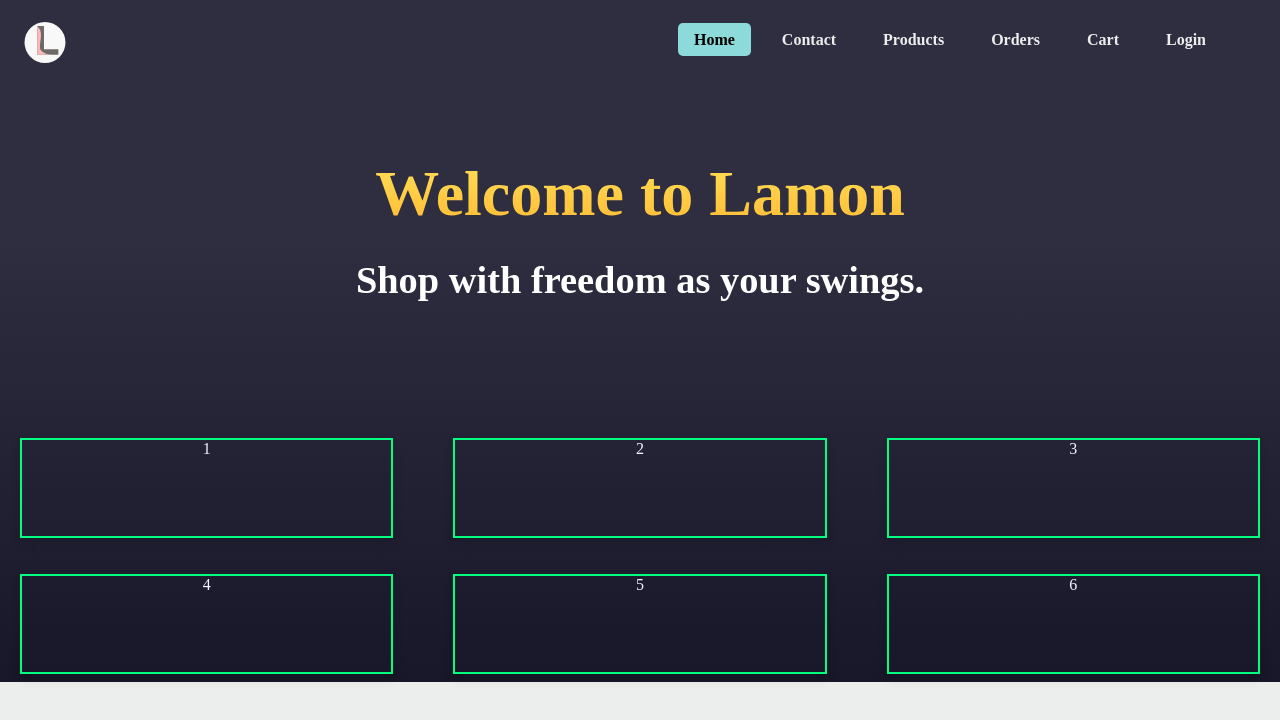
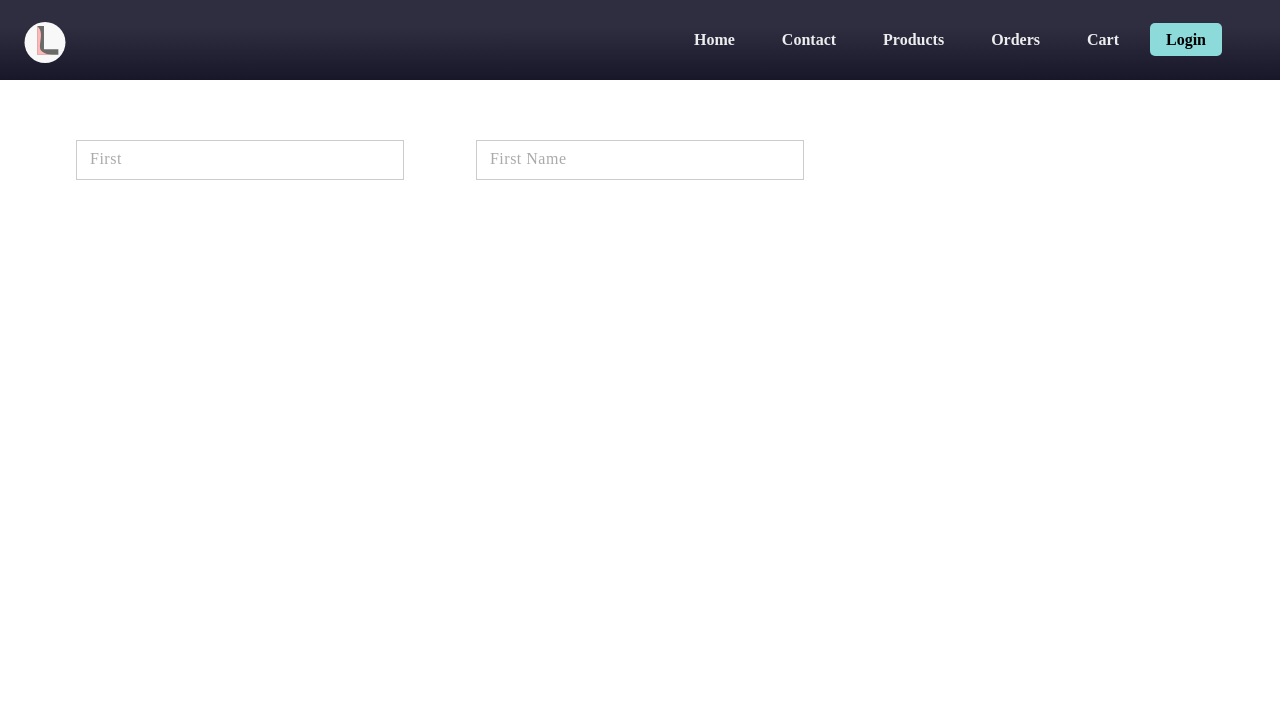
Before and after one commit to amolkhedekar/lamon, a React (Create React App) app: page / in a window 1280 px wide. Shown: the top 720 px of the page. Built offline with nearby package versions, Linux system fonts and the light colour scheme; a web font is replaced by a local one.

Commit message:
Added Login

```diff
--- a/src/App.css
+++ b/src/App.css
@@ -6,7 +6,7 @@
 }
 
 body {
-  background-color: rgb(236, 237, 237);
+  /* background-color: rgb(236, 237, 237); */
 }
 
 .app__home {
--- a/src/App.js
+++ b/src/App.js
@@ -3,13 +3,15 @@ import "./App.css";
 import "./static/fonts/monteserrat.css";
 import Navbar from "./components/navbar/Navbar";
 import Home from "./components/home/Home";
+import SignIn from "./pages/authentication/SignIn";
+import SignUp from "./pages/authentication/SignUp";
 
 function App() {
   return (
     <div className="app">
       <div className="app__home">
         <Navbar />
-        <Home />
+        <SignUp />
       </div>
     </div>
   );
--- a/src/components/navbar/MenuItems.js
+++ b/src/components/navbar/MenuItems.js
@@ -2,7 +2,7 @@ export let menuItems = [
   {
     title: "Home",
     url: "#",
-    class: "header__link active",
+    class: "header__link",
   },
   {
     title: "Contact",
@@ -27,7 +27,7 @@ export let menuItems = [
   {
     title: "Login",
     url: "#",
-    class: "header__link",
+    class: "header__link active",
   },
 ];
 
--- a/src/components/navbar/Navbar.css
+++ b/src/components/navbar/Navbar.css
@@ -40,6 +40,14 @@
   transition: all 0.2s ease-out;
   color: black;
 }
+
+.header__link.active:hover {
+  background-color: rgb(77, 197, 197);
+  border-radius: 5px;
+  transition: all 0.2s ease-out;
+  color: black;
+}
+
 
 .header__link:hover {
   background-color: rgb(140, 218, 218);
--- /dev/null
+++ b/src/pages/authentication/AuthStyle.css
@@ -0,0 +1,50 @@
+.auth__container {
+  margin-top: 10%;
+  display: grid;
+  grid-template-columns: 1fr;
+  text-align: center;
+  color: aliceblue;
+}
+
+.auth__row {
+  border: 2px solid springgreen;
+  height: fit-content;
+  margin: 8px 20px 8px 20px;
+  box-shadow: 0 6px 10px rgba(0, 0, 0, 0.08), 0 0 6px rgba(0, 0, 0, 0.05);
+  transition: all 0.3s linear;
+}
+
+.auth__formContainer {
+  width: 300px;
+  display: table;
+  margin: 0 auto;
+}
+
+.text__input {
+  width: 100%;
+  height: 50px;
+  font-size: 16px;
+  padding: 10px 20px 10px 20px;
+  margin: 8px 0 8px 0;
+  background-color: rgb(234, 239, 243);
+}
+
+.button__submit{
+    width: 100%;
+    height: 50px;
+    margin-top: 20px;
+    font-size: 16px;
+    padding: 8px 20px;
+}
+
+@media screen and (max-width: 568px) {
+  .auth__container {
+    display: flex;
+    flex-direction: column;
+  }
+  .auth__formContainer {
+    width: 90%;
+    display: table;
+    margin: 0 auto;
+  }
+}
--- /dev/null
+++ b/src/pages/authentication/SignIn.js
@@ -0,0 +1,32 @@
+import React from "react";
+import "./AuthStyle.css";
+
+function SignIn() {
+  return (
+    <div className="auth">
+      <div className="auth__container">
+        <div className="auth__row">
+          <div className="auth__formContainer">
+            <form method="POST" action="">
+              <input
+                type="text"
+                placeholder="Email"
+                className="text__input"
+                name="text__email"
+              />
+              <input
+                type="password"
+                placeholder="Password"
+                className="text__input"
+                name="text__password"
+              />
+              <input type="submit" className="button__submit" value="Login" />
+            </form>
+          </div>
+        </div>
+      </div>
+    </div>
+  );
+}
+
+export default SignIn;
--- /dev/null
+++ b/src/pages/authentication/SignUp.js
@@ -0,0 +1,27 @@
+import React from "react";
+import "./style.css";
+
+function SignUp() {
+  return (
+    <div>
+      <div class="row">
+        <div class="container">
+          <div class="col-3 input-effect">
+            <input class="effect-20" type="text" placeholder="" />
+            <label>First</label>
+            <span class="focus-border">
+              <i></i>
+            </span>
+          </div>
+          <div class="col-3 input-effect">
+            <input class="effect-24" type="text" placeholder="" />
+            <label>First Name</label>
+            <span class="focus-bg"></span>
+          </div>
+        </div>
+      </div>
+    </div>
+  );
+}
+
+export default SignUp;
--- /dev/null
+++ b/src/pages/authentication/style.css
@@ -0,0 +1,165 @@
+.container {
+  margin: 0 auto;
+  max-width: 1200px;
+}
+.row {
+  float: left;
+  width: 100%;
+  padding: 20px 0 50px;
+}
+
+/*= input focus effects css
+=========================== */
+:focus {
+  outline: none;
+}
+
+.col-3 {
+  float: left;
+  width: 27.33%;
+  margin: 40px 3%;
+  position: relative;
+} /* necessary to give position: relative to parent. */
+input[type="text"] {
+  font: 15px/24px "Lato", Arial, sans-serif;
+  color: #333;
+  width: 100%;
+  box-sizing: border-box;
+  letter-spacing: 1px;
+}
+
+.effect-20 {
+  border: 1px solid #ccc;
+  padding: 7px 14px;
+  transition: 0.4s;
+  background: transparent;
+}
+
+.effect-20 ~ .focus-border:before,
+.effect-20 ~ .focus-border:after {
+  content: "";
+  position: absolute;
+  top: 0;
+  left: 0;
+  width: 0;
+  height: 2px;
+  background-color: #3399ff;
+  transition: 0.3s;
+}
+.effect-20 ~ .focus-border:after {
+  top: auto;
+  bottom: 0;
+  left: auto;
+  right: 0;
+}
+.effect-20 ~ .focus-border i:before,
+.effect-20 ~ .focus-border i:after {
+  content: "";
+  position: absolute;
+  top: 0;
+  left: 0;
+  width: 2px;
+  height: 0;
+  background-color: #3399ff;
+  transition: 0.4s;
+}
+.effect-20 ~ .focus-border i:after {
+  left: auto;
+  right: 0;
+  top: auto;
+  bottom: 0;
+}
+.effect-20:focus ~ .focus-border:before,
+.effect-20:focus ~ .focus-border:after,
+.has-content.effect-20 ~ .focus-border:before,
+.has-content.effect-20 ~ .focus-border:after {
+  width: 100%;
+  transition: 0.3s;
+}
+.effect-20:focus ~ .focus-border i:before,
+.effect-20:focus ~ .focus-border i:after,
+.has-content.effect-20 ~ .focus-border i:before,
+.has-content.effect-20 ~ .focus-border i:after {
+  height: 100%;
+  transition: 0.4s;
+}
+.effect-20 ~ label {
+  position: absolute;
+  left: 14px;
+  width: 100%;
+  top: 10px;
+  color: #aaa;
+  transition: 0.3s;
+  z-index: -1;
+  letter-spacing: 0.5px;
+}
+.effect-20:focus ~ label,
+.has-content.effect-20 ~ label {
+  top: -18px;
+  left: 0;
+  font-size: 12px;
+  color: #3399ff;
+  transition: 0.3s;
+}
+
+.effect-24 {
+  border: 0;
+  padding: 7px 15px;
+  border: 1px solid #ccc;
+  position: relative;
+  background: transparent;
+}
+.effect-24 ~ .focus-bg:before,
+.effect-24 ~ .focus-bg:after {
+  content: "";
+  position: absolute;
+  left: 50%;
+  top: 50%;
+  width: 0;
+  height: 0;
+  background-color: #ededed;
+  transition: 0.3s;
+  z-index: -1;
+}
+.effect-24:focus ~ .focus-bg:before,
+.has-content.effect-24 ~ .focus-bg:before {
+  transition: 0.3s;
+  width: 50%;
+  left: 0;
+  top: 0;
+  height: 100%;
+}
+.effect-24 ~ .focus-bg:after {
+  left: auto;
+  right: 50%;
+  top: auto;
+  bottom: 50%;
+}
+.effect-24:focus ~ .focus-bg:after,
+.has-content.effect-24 ~ .focus-bg:after {
+  transition: 0.3s;
+  width: 50%;
+  height: 100%;
+  bottom: 0;
+  right: 0;
+}
+.effect-24 ~ label {
+  position: absolute;
+  left: 14px;
+  width: 100%;
+  top: 10px;
+  color: #aaa;
+  transition: 0.3s;
+  z-index: -1;
+  letter-spacing: 0.5px;
+}
+.effect-24:focus ~ label,
+.has-content.effect-24 ~ label {
+  top: -18px;
+  left: 0;
+  font-size: 12px;
+  color: #333;
+  transition: 0.3s;
+}
+/*= input focus effects css End
+=============================== */
```
